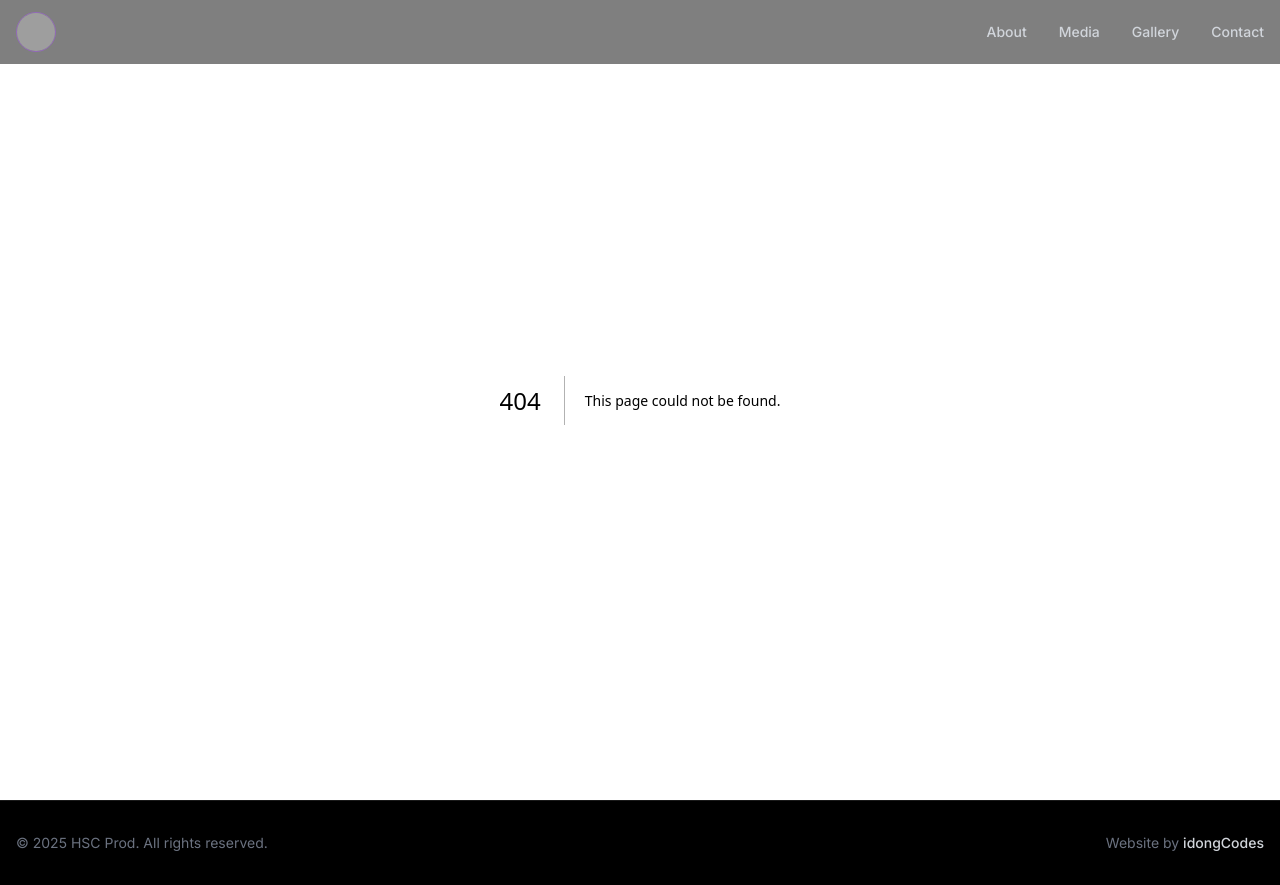
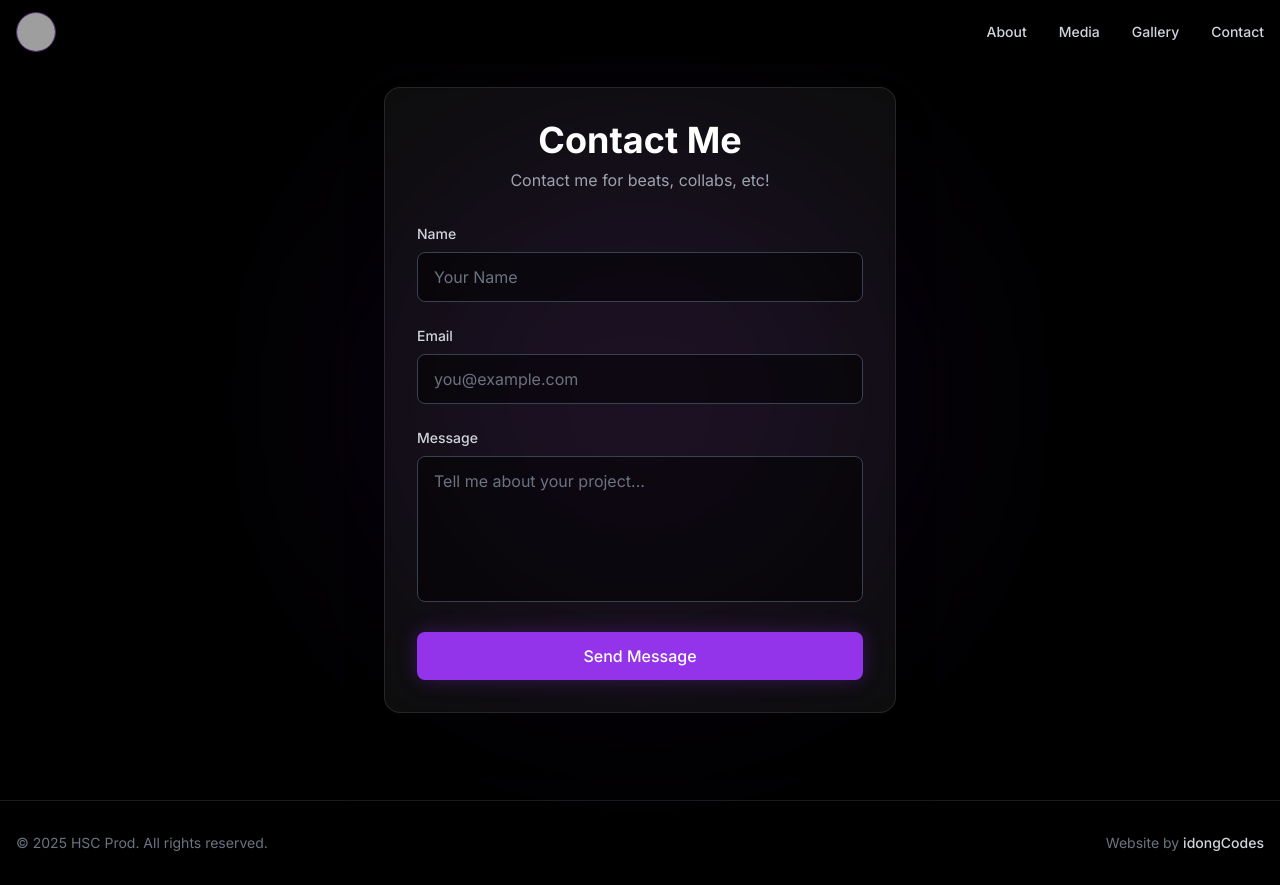
Before and after one commit to idongCodes/hscprod, a Next.js app: page /contact in a window 1280 px wide. Before the commit this address had no page. Built offline with nearby package versions, Linux system fonts and the light colour scheme; grey boxes are pictures that could not be loaded.

Commit message:
Add Contact Page

```diff
--- /dev/null
+++ b/app/contact/page.tsx
@@ -0,0 +1,107 @@
+"use client";
+
+import { useState } from "react";
+
+export default function Contact() {
+  // Simple state to handle the form submission (visual only for now)
+  const [status, setStatus] = useState<"idle" | "submitting" | "success">("idle");
+
+  const handleSubmit = (e: React.FormEvent) => {
+    e.preventDefault();
+    setStatus("submitting");
+    // Simulate a delay for sending
+    setTimeout(() => setStatus("success"), 1500);
+  };
+
+  return (
+    <div className="min-h-screen bg-black flex items-center justify-center px-4 py-20">
+
+      {/* Background Glow Effect (Subtle) */}
+      <div className="absolute top-1/2 left-1/2 -translate-x-1/2 -translate-y-1/2 w-[500px] h-[500px] bg-purple-900/20 blur-[120px] rounded-full pointer-events-none" />
+
+      <div className="relative z-10 w-full max-w-lg bg-white/5 border border-white/10 backdrop-blur-sm p-8 rounded-2xl shadow-2xl">
+
+        {/* Headings */}
+        <div className="text-center mb-8">
+          <h1 className="text-4xl font-bold text-white mb-2">Contact Me</h1>
+          <p className="text-gray-400">Contact me for beats, collabs, etc!</p>
+        </div>
+
+        {/* Success Message state */}
+        {status === "success" ? (
+          <div className="text-center py-12">
+            <div className="w-16 h-16 bg-purple-600 rounded-full flex items-center justify-center mx-auto mb-4">
+              <svg className="w-8 h-8 text-white" fill="none" stroke="currentColor" viewBox="0 0 24 24">
+                <path strokeLinecap="round" strokeLinejoin="round" strokeWidth={2} d="M5 13l4 4L19 7" />
+              </svg>
+            </div>
+            <h3 className="text-xl font-bold text-white mb-2">Message Sent!</h3>
+            <p className="text-gray-400">I'll get back to you soon.</p>
+            <button
+              onClick={() => setStatus("idle")}
+              className="mt-6 text-purple-400 hover:text-purple-300 text-sm font-medium"
+            >
+              Send another message
+            </button>
+          </div>
+        ) : (
+          /* The Form */
+          <form onSubmit={handleSubmit} className="space-y-6">
+
+            {/* Name Input */}
+            <div>
+              <label htmlFor="name" className="block text-sm font-medium text-gray-300 mb-2">
+                Name
+              </label>
+              <input
+                type="text"
+                id="name"
+                required
+                className="w-full bg-black/50 border border-gray-700 rounded-lg px-4 py-3 text-white placeholder-gray-500 focus:outline-none focus:border-purple-500 focus:ring-1 focus:ring-purple-500 transition-colors"
+                placeholder="Your Name"
+              />
+            </div>
+
+            {/* Email Input */}
+            <div>
+              <label htmlFor="email" className="block text-sm font-medium text-gray-300 mb-2">
+                Email
+              </label>
+              <input
+                type="email"
+                id="email"
+                required
+                className="w-full bg-black/50 border border-gray-700 rounded-lg px-4 py-3 text-white placeholder-gray-500 focus:outline-none focus:border-purple-500 focus:ring-1 focus:ring-purple-500 transition-colors"
+                placeholder="you@example.com"
+              />
+            </div>
+
+            {/* Message Text Area */}
+            <div>
+              <label htmlFor="message" className="block text-sm font-medium text-gray-300 mb-2">
+                Message
+              </label>
+              <textarea
+                id="message"
+                rows={5}
+                required
+                className="w-full bg-black/50 border border-gray-700 rounded-lg px-4 py-3 text-white placeholder-gray-500 focus:outline-none focus:border-purple-500 focus:ring-1 focus:ring-purple-500 transition-colors resize-none"
+                placeholder="Tell me about your project..."
+              ></textarea>
+            </div>
+
+            {/* Submit Button */}
+            <button
+              type="submit"
+              disabled={status === "submitting"}
+              className="w-full bg-purple-600 hover:bg-purple-700 text-white font-medium py-3 rounded-lg transition-all shadow-[0_0_20px_rgba(147,51,234,0.3)] disabled:opacity-50 disabled:cursor-not-allowed"
+            >
+              {status === "submitting" ? "Sending..." : "Send Message"}
+            </button>
+
+          </form>
+        )}
+      </div>
+    </div>
+  );
+}
```
